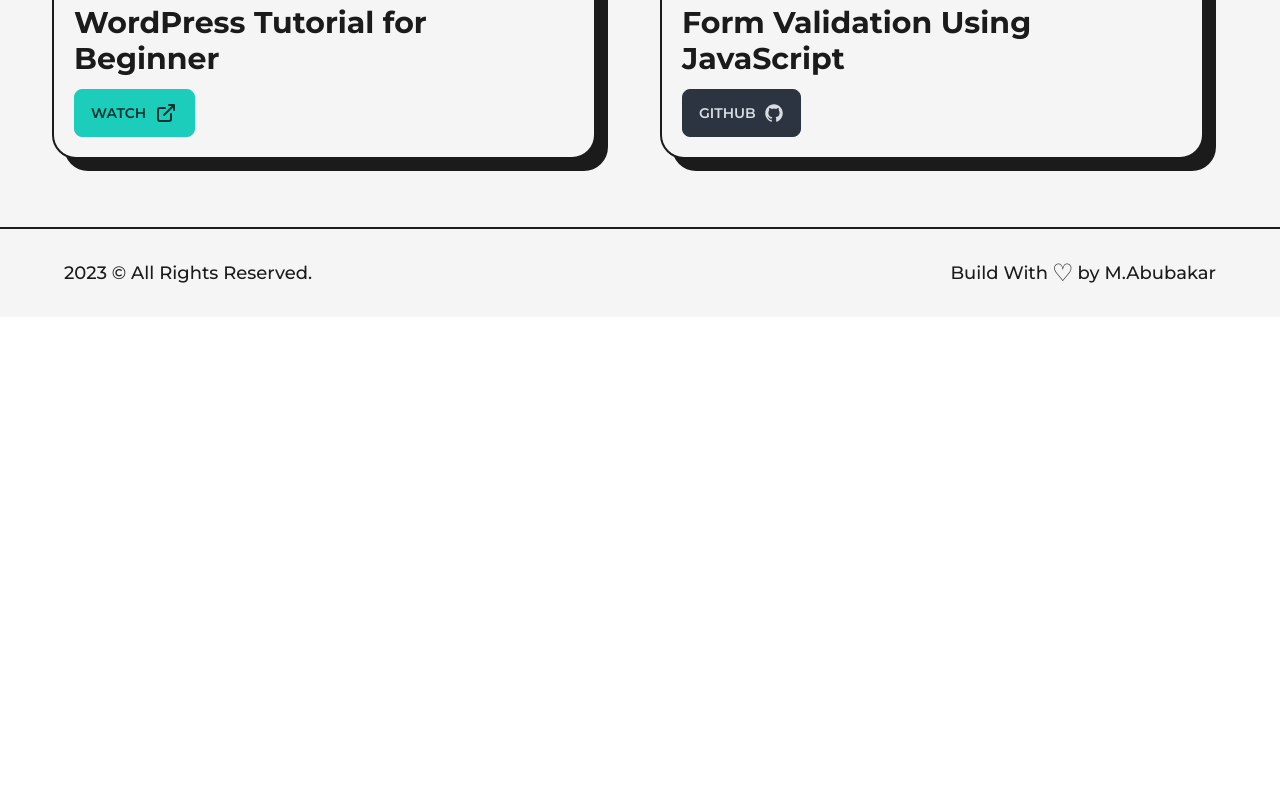
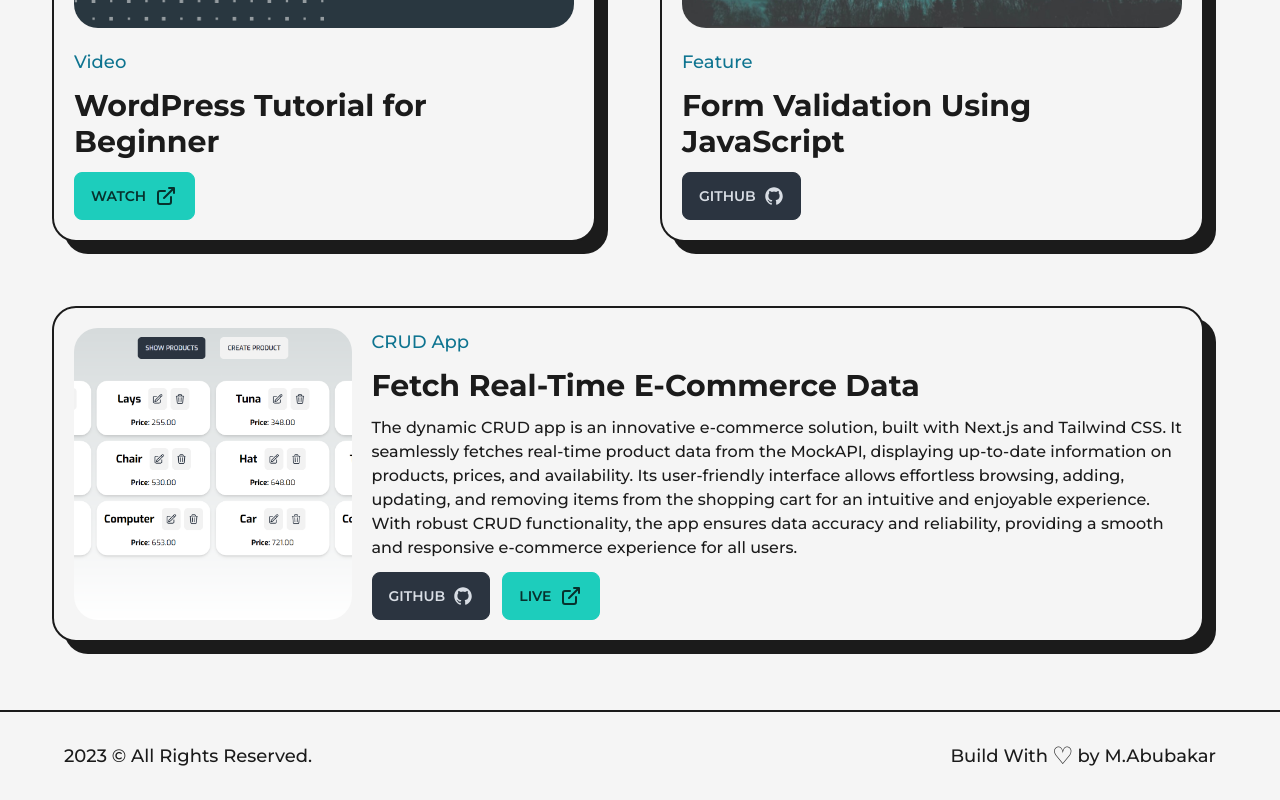
Before and after one commit to Abubakar4101/my-portfolio, a Next.js app: page /projects in a window 1280 px wide. Shown: the part 946-1746 px from the top of the page. Before the commit the page ends 1263 px from the top, so only its background shows below. Built offline with nearby package versions, Linux system fonts and the light colour scheme.

Commit message:
new project added

```diff
--- a/src/pages/projects.js
+++ b/src/pages/projects.js
@@ -30,7 +30,7 @@ const ProjectContainer = ({
             <motion.div className={`flex flex-col  gap-5 md:p-5 ${containerClass} border-2 border-solid border-dark dark:border-light rounded-3xl p-5 bg-light dark:bg-dark -translate-x-3 -translate-y-3`} whileHover={{transform: "translate(0rem, 0rem)"}}>
                 {/*<Image src={thumbnail} alt="Abubakar" className={`rounded-3xl bg-light ${imgClass} hover:cursor-pointer`} priority={false}/>*/}
                 <motion.div whileHover={{scale: 1.02}}>
-                    <Image src={thumbnail} alt="Abubakar" className={`rounded-3xl h-full bg-light dark:bg-dark hover:cursor-pointer`} priority={true}/>
+                    <Image src={thumbnail} alt="Abubakar" width={1500} height={720}  className={`rounded-3xl h-full bg-light dark:bg-dark hover:cursor-pointer object-cover`} priority={true}/>
                 </motion.div>
                 <div className="flex flex-col gap-3">
                     <span className="text-lg text-cyan-700 dark:text-blue-400 font-medium">
@@ -115,6 +115,19 @@ const Projects = ({isHovered}) => {
                                 isHovered={isHovered}
                             />
                         </div>
+                        <ProjectContainer
+                            thumbnail="/images/projects/real-fetch.png"
+                            typeOfProject={"CRUD App"}
+                            title={"Fetch Real-Time E-Commerce Data"}
+                            detail={"The dynamic CRUD app is an innovative e-commerce solution, built with Next.js and Tailwind CSS. It seamlessly fetches real-time product data from the MockAPI, displaying up-to-date information on products, prices, and availability. Its user-friendly interface allows effortless browsing, adding, updating, and removing items from the shopping cart for an intuitive and enjoyable experience. With robust CRUD functionality, the app ensures data accuracy and reliability, providing a smooth and responsive e-commerce experience for all users."}
+                            gitLink={"https://github.com/Abubakar4101/dynamically-fetch-API"}
+                            liveLink={"https://real-fetch.vercel.app/"}
+                            containerClass={"lg:flex-row"}
+                            gitBtn={"flex"}
+                            liveBtn={"relative"}
+                            typeOfLiveBtn={"Live"}
+                            isHovered={isHovered}
+                        />
                     </div>
                 </Layout>
             </main>
```
Also changed, not shown: public/images/projects/real-fetch.png (added).
